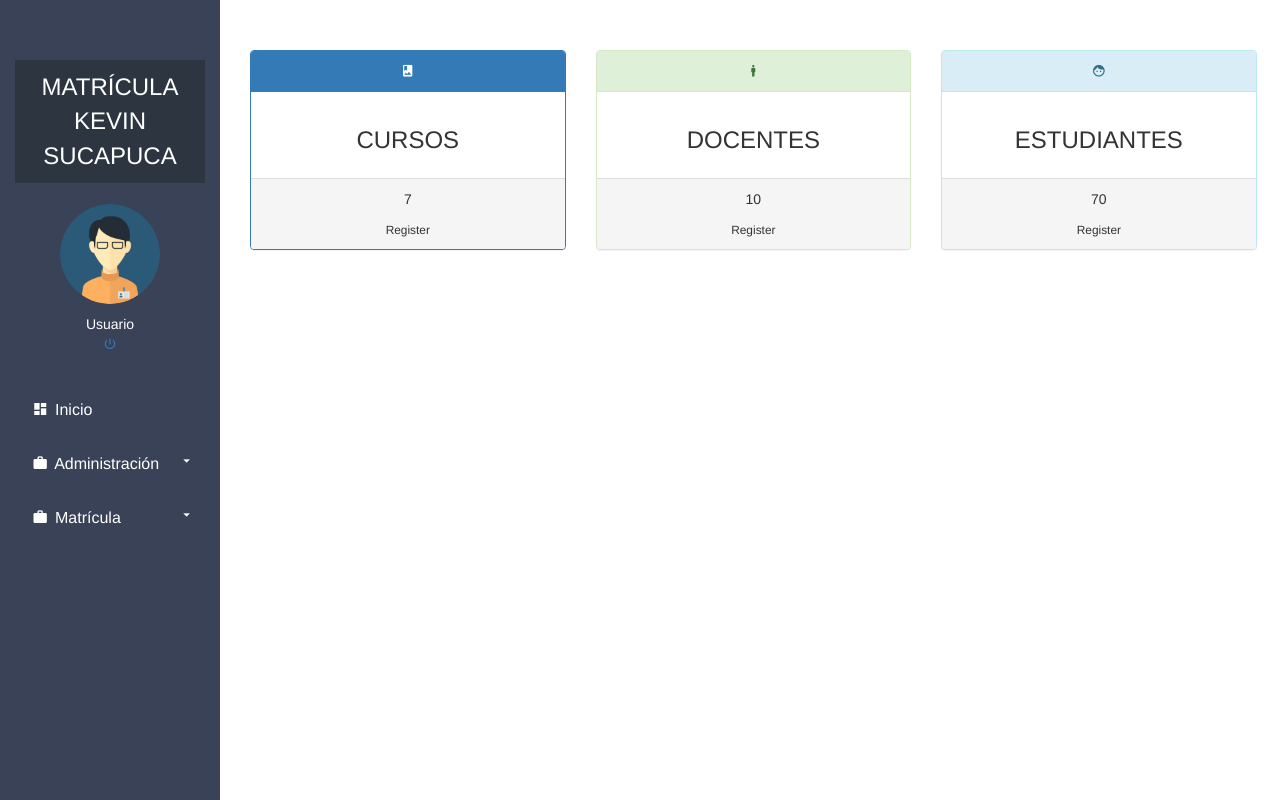
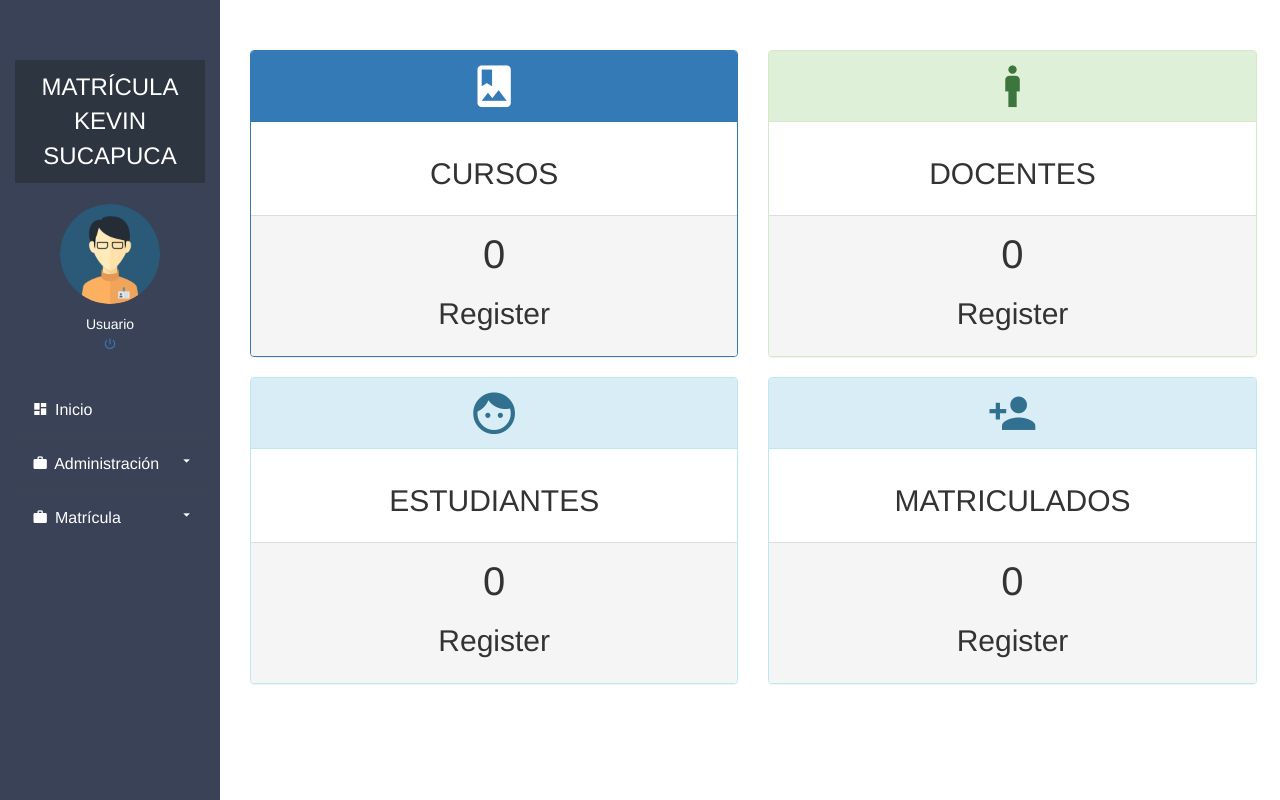
Before and after one commit to KevinSucapuca/SistemaMatricula, a Django app: page / in a window 1280 px wide. Run offline with Django 4.2, Linux system fonts and the light colour scheme; data that the repository does not hold is empty; some libraries are stand-ins or nearby versions.

Commit message:
add template home with resume register

```diff
--- a/Matricula/templates/home.html
+++ b/Matricula/templates/home.html
@@ -1,48 +1,62 @@
 {% extends "./base.html" %}
 {% block title %} Inicio {% endblock %}
 
-
 {% block section %}
 <div class="row text-center" style="padding: 30px 10px;">
-    <div class="col-xs-12 col-sm-4">
+    <div class="col-xs-12 col-sm-6">
         <div class="panel panel-primary">
             <div class="panel-heading">
-                <i class="zmdi zmdi-book-image"></i>
+                <i class="zmdi zmdi-book-image" style="font-size: 50px;"></i>
             </div>
             <div class="panel-body">
-                <h3 class="text-titles">CURSOS</h3>
+                <h3 class="text-titles" style="font-size: 30px;">CURSOS</h3>
             </div>
             <div class="panel-footer text-titles">
-                <p class="full-box">7</p>
-                <small>Register</small>
+                <p class="full-box" style="font-size: 40px;">{{ total_cursos }}</p>
+                <p style="font-size: 30px;">Register</p>
             </div>
         </div>
     </div>
-    <div class="col-xs-12 col-sm-4">
+
+    <div class="col-xs-12 col-sm-6">
         <div class="panel panel-success">
             <div class="panel-heading">
-                <i class="zmdi zmdi-male-alt"></i>
+                <i class="zmdi zmdi-male-alt" style="font-size: 50px;"></i>
             </div>
             <div class="panel-body">
-                <h3 class="text-titles">DOCENTES</h3>
+                <h3 class="text-titles" style="font-size: 30px;">DOCENTES</h3>
             </div>
             <div class="panel-footer text-titles">
-                <p class="full-box">10</p>
-                <small>Register</small>
+                <p class="full-box" style="font-size: 40px;">{{ total_docentes }}</p>
+                <p style="font-size: 30px;">Register</p>
             </div>
         </div>
     </div>
-    <div class="col-xs-12 col-sm-4">
+    <div class="col-xs-12 col-sm-6">
         <div class="panel panel-info">
             <div class="panel-heading">
-                <i class="zmdi zmdi-face"></i>
+                <i class="zmdi zmdi-face" style="font-size: 50px;"></i>
             </div>
             <div class="panel-body">
-                <h3 class="text-titles">ESTUDIANTES</h3>
+                <h3 class="text-titles" style="font-size: 30px;">ESTUDIANTES</h3>
             </div>
             <div class="panel-footer text-titles">
-                <p class="full-box">70</p>
-                <small>Register</small>
+                <p class="full-box" style="font-size: 40px;">{{ total_alumnos }}</p>
+                <p style="font-size: 30px;">Register</p>
+            </div>
+        </div>
+    </div>
+    <div class="col-xs-12 col-sm-6">
+        <div class="panel panel-info">
+            <div class="panel-heading">
+                <i class="zmdi zmdi-account-add" style="font-size: 50px;"></i>
+            </div>
+            <div class="panel-body">
+                <h3 class="text-titles" style="font-size: 30px;">MATRICULADOS</h3>
+            </div>
+            <div class="panel-footer text-titles">
+                <p class="full-box" style="font-size: 40px;">{{ total_matriculados }}</p>
+                <p style="font-size: 30px;">Register</p>
             </div>
         </div>
     </div>
```
